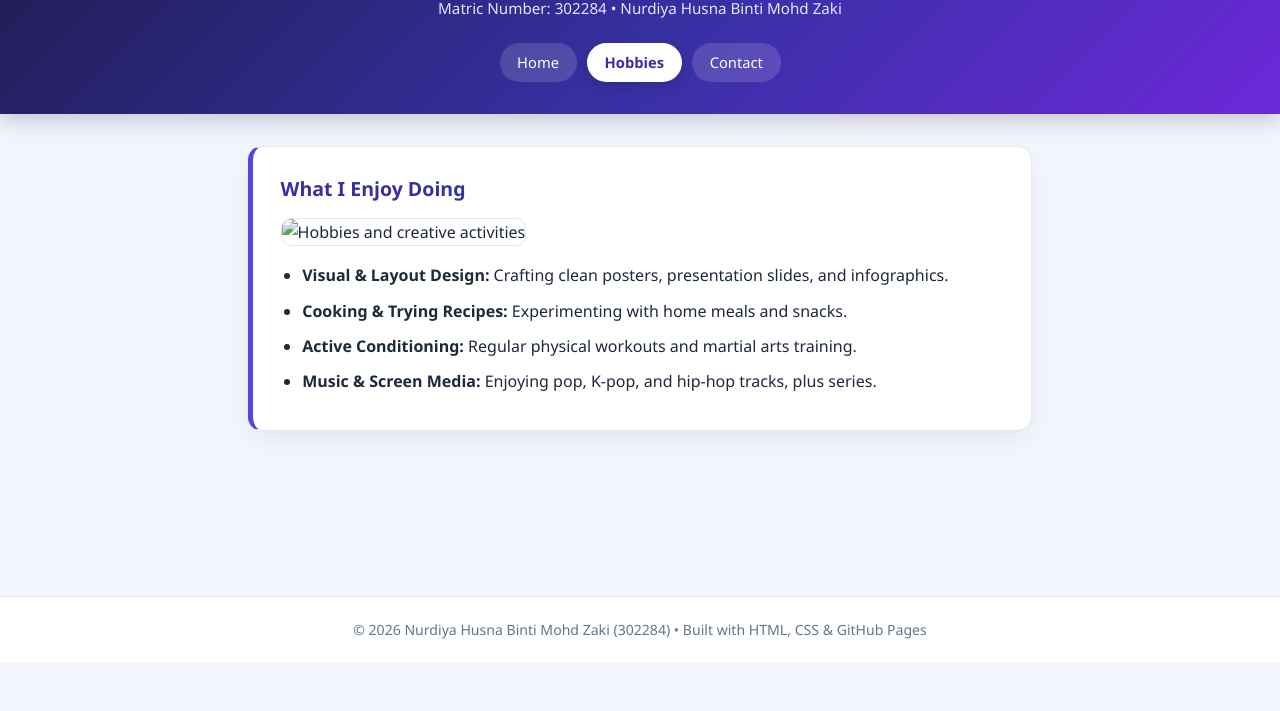
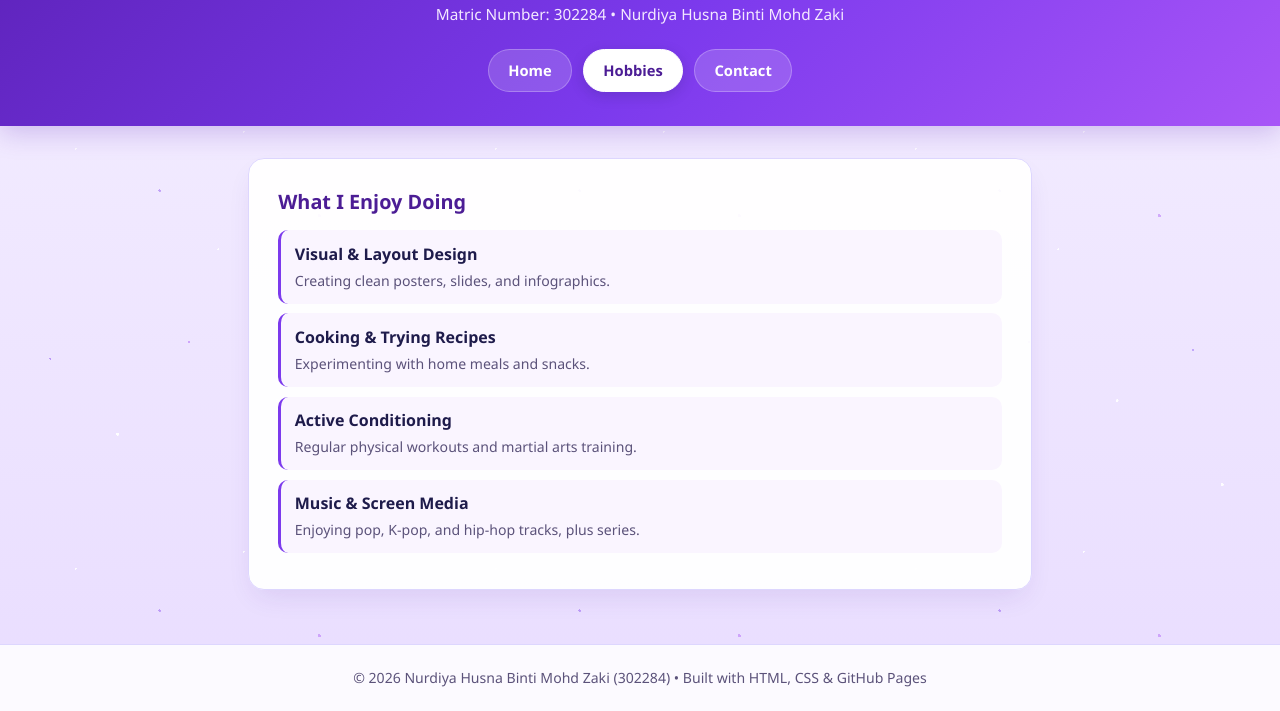
Before and after one commit to nuyana/my-resume-site, a plain HTML site: page hobbies.html in a window 1280 px wide. Shown: the part 137-848 px from the top of the page. Before the commit the page ends 800 px from the top, so only its background shows below. Drawn offline with Linux system fonts and the light colour scheme.

Commit message:
Add soft purple starry background and button press color state

```diff
--- a/hobbies.html
+++ b/hobbies.html
@@ -8,6 +8,7 @@
 </head>
 <body>
 <header>
+    <div class="header-inner">
         <span class="role-badge">Personal Side</span>
         <h1>Hobbies &amp; Interests</h1>
         <p>Matric Number: 302284 &bull; Nurdiya Husna Binti Mohd Zaki</p>
@@ -16,17 +17,29 @@
             <a href="hobbies.html" class="active">Hobbies</a>
             <a href="contact.html">Contact</a>
         </nav>
+    </div>
 </header>
 
 <main>
     <section class="card">
         <h2>What I Enjoy Doing</h2>
-        <img src="images/hobbies.jpg" alt="Hobbies and creative activities" class="banner-img" />
-        <ul>
-            <li><strong>Visual &amp; Layout Design:</strong> Crafting clean posters, presentation slides, and infographics.</li>
-            <li><strong>Cooking &amp; Trying Recipes:</strong> Experimenting with home meals and snacks.</li>
-            <li><strong>Active Conditioning:</strong> Regular physical workouts and martial arts training.</li>
-            <li><strong>Music &amp; Screen Media:</strong> Enjoying pop, K-pop, and hip-hop tracks, plus series.</li>
+        <ul class="clean-list">
+            <li>
+                <strong>Visual &amp; Layout Design</strong>
+                <span>Creating clean posters, slides, and infographics.</span>
+            </li>
+            <li>
+                <strong>Cooking &amp; Trying Recipes</strong>
+                <span>Experimenting with home meals and snacks.</span>
+            </li>
+            <li>
+                <strong>Active Conditioning</strong>
+                <span>Regular physical workouts and martial arts training.</span>
+            </li>
+            <li>
+                <strong>Music &amp; Screen Media</strong>
+                <span>Enjoying pop, K-pop, and hip-hop tracks, plus series.</span>
+            </li>
         </ul>
     </section>
 </main>
--- a/style.css
+++ b/style.css
@@ -5,75 +5,114 @@
 }
 
 :root {
-    --bg: #f3f5fc;
-    --surface: #ffffff;
-    --primary: #3730a3;
-    --primary-mid: #4f46e5;
-    --accent: #ec4899;
-    --text: #1e293b;
-    --muted: #64748b;
-    --border: #e2e8f0;
-    --shadow: 0 10px 25px -5px rgba(30, 41, 59, 0.08);
+    --bg-top: #f5f0ff;
+    --bg-bottom: #e9ddff;
+    --surface: rgba(255, 255, 255, 0.94);
+    --primary: #4c1d95;
+    --primary-mid: #7c3aed;
+    --accent: #db2777;
+    --soft-purple: #f3e8ff;
+    --text: #1e1b4b;
+    --muted: #5b527a;
+    --border: #ddd6fe;
+    --shadow: 0 12px 28px -8px rgba(76, 29, 149, 0.12);
 }
 
 body {
     font-family: "Segoe UI", Tahoma, Geneva, Verdana, sans-serif;
     line-height: 1.65;
-    background-color: var(--bg);
+    background: linear-gradient(180deg, var(--bg-top) 0%, var(--bg-bottom) 100%);
     color: var(--text);
     min-height: 100vh;
     display: flex;
     flex-direction: column;
+    position: relative;
+    overflow-x: hidden;
+}
+
+/* Bintang-bintang halus di latar belakang */
+body::before {
+    content: "";
+    position: fixed;
+    inset: 0;
+    pointer-events: none;
+    z-index: 0;
+    background-image:
+            radial-gradient(2px 2px at 12% 18%, rgba(124, 58, 237, 0.45) 50%, transparent 55%),
+            radial-gradient(3px 3px at 28% 36%, rgba(255, 255, 255, 0.95) 50%, transparent 55%),
+            radial-gradient(2px 2px at 45% 14%, rgba(168, 85, 247, 0.45) 50%, transparent 55%),
+            radial-gradient(2.5px 2.5px at 66% 28%, rgba(255, 255, 255, 0.9) 50%, transparent 55%),
+            radial-gradient(2px 2px at 84% 16%, rgba(139, 92, 246, 0.45) 50%, transparent 55%),
+            radial-gradient(3px 3px at 91% 48%, rgba(255, 255, 255, 0.9) 50%, transparent 55%),
+            radial-gradient(2px 2px at 18% 68%, rgba(255, 255, 255, 0.88) 50%, transparent 55%),
+            radial-gradient(2.5px 2.5px at 38% 78%, rgba(124, 58, 237, 0.4) 50%, transparent 55%),
+            radial-gradient(2px 2px at 58% 64%, rgba(255, 255, 255, 0.9) 50%, transparent 55%),
+            radial-gradient(3px 3px at 76% 84%, rgba(168, 85, 247, 0.42) 50%, transparent 55%),
+            radial-gradient(2px 2px at 52% 92%, rgba(255, 255, 255, 0.85) 50%, transparent 55%);
+    background-size: 420px 420px;
+}
+
+header,
+main,
+footer {
+    position: relative;
+    z-index: 1;
 }
 
 header {
-    background: linear-gradient(135deg, #1e1b4b 0%, #3730a3 55%, #6d28d9 100%);
+    background: linear-gradient(135deg, #5b21b6 0%, #7c3aed 55%, #a855f7 100%);
     color: #ffffff;
-    padding: 2.25rem 1.25rem 2rem;
+    padding: 2.35rem 1.25rem 2.15rem;
     text-align: center;
-    box-shadow: 0 6px 20px rgba(30, 27, 75, 0.22);
+    box-shadow: 0 8px 24px rgba(91, 33, 182, 0.22);
+}
+
+.header-inner {
+    max-width: 820px;
+    margin: 0 auto;
 }
 
 .role-badge {
     display: inline-block;
-    background-color: rgba(255, 255, 255, 0.16);
-    border: 1px solid rgba(255, 255, 255, 0.28);
-    padding: 0.25rem 0.85rem;
+    background-color: rgba(255, 255, 255, 0.18);
+    border: 1px solid rgba(255, 255, 255, 0.35);
+    padding: 0.28rem 0.9rem;
     border-radius: 999px;
     font-size: 0.82rem;
-    letter-spacing: 0.4px;
-    margin-bottom: 0.65rem;
+    font-weight: 600;
+    margin-bottom: 0.7rem;
 }
 
 header h1 {
-    font-size: 1.85rem;
+    font-size: 1.9rem;
     font-weight: 700;
     letter-spacing: -0.3px;
 }
 
 header p {
-    margin-top: 0.4rem;
-    font-size: 0.95rem;
-    color: #e0e7ff;
+    margin-top: 0.45rem;
+    font-size: 0.96rem;
+    color: #f3e8ff;
 }
 
 nav {
-    margin-top: 1.35rem;
+    margin-top: 1.4rem;
     display: flex;
     justify-content: center;
-    gap: 0.65rem;
+    gap: 0.7rem;
     flex-wrap: wrap;
 }
 
 nav a {
     color: #ffffff;
     text-decoration: none;
-    padding: 0.45rem 1.1rem;
+    padding: 0.5rem 1.2rem;
     border-radius: 999px;
-    background-color: rgba(255, 255, 255, 0.14);
+    background-color: rgba(255, 255, 255, 0.16);
+    border: 1px solid rgba(255, 255, 255, 0.25);
     font-size: 0.92rem;
-    font-weight: 500;
-    transition: all 0.22s ease;
+    font-weight: 600;
+    transition: background-color 0.18s ease, color 0.18s ease, transform 0.15s ease, box-shadow 0.18s ease;
 }
 
 nav a:hover {
@@ -81,103 +120,126 @@ nav a:hover {
     transform: translateY(-1px);
 }
 
+/* Bila butang ditekan */
+nav a:active {
+    background-color: #f43f5e;
+    border-color: #fda4af;
+    color: #ffffff;
+    transform: scale(0.95);
+    box-shadow: 0 2px 8px rgba(244, 63, 94, 0.35);
+}
+
+/* Butang halaman yang sedang aktif */
 nav a.active {
     background-color: #ffffff;
+    border-color: #ffffff;
     color: var(--primary);
     font-weight: 700;
-    box-shadow: 0 4px 12px rgba(0, 0, 0, 0.14);
+    box-shadow: 0 4px 14px rgba(30, 27, 75, 0.18);
+}
+
+nav a.active:active {
+    background-color: #fde047;
+    border-color: #fef08a;
+    color: #1e1b4b;
+    transform: scale(0.95);
 }
 
 main {
     width: 100%;
     max-width: 820px;
     margin: 2rem auto;
-    padding: 0 1.1rem;
+    padding: 0 1.15rem;
     flex: 1;
 }
 
 .card {
     background-color: var(--surface);
-    padding: 1.65rem 1.75rem;
-    border-radius: 14px;
+    padding: 1.65rem 1.8rem;
+    border-radius: 16px;
     margin-bottom: 1.35rem;
     border: 1px solid var(--border);
-    border-left: 5px solid var(--primary-mid);
     box-shadow: var(--shadow);
-    transition: transform 0.22s ease, box-shadow 0.22s ease;
+    transition: transform 0.2s ease, box-shadow 0.2s ease;
 }
 
 .card:hover {
-    transform: translateY(-3px);
-    box-shadow: 0 14px 30px -8px rgba(30, 41, 59, 0.13);
+    transform: translateY(-2px);
+    box-shadow: 0 16px 32px -10px rgba(76, 29, 149, 0.16);
+}
+
+.hero-card {
+    display: flex;
+    align-items: center;
+    gap: 1.5rem;
+    border-top: 4px solid var(--primary-mid);
+}
+
+.avatar {
+    width: 124px;
+    height: 124px;
+    flex-shrink: 0;
+    object-fit: cover;
+    object-position: center top;
+    border-radius: 50%;
+    border: 3px solid var(--primary-mid);
+    background-color: var(--soft-purple);
+    box-shadow: 0 8px 18px rgba(124, 58, 237, 0.22);
+}
+
+.mini-label {
+    display: inline-block;
+    font-size: 0.75rem;
+    font-weight: 700;
+    text-transform: uppercase;
+    letter-spacing: 0.7px;
+    color: var(--accent);
+    margin-bottom: 0.2rem;
 }
 
 .card h2 {
     color: var(--primary);
-    margin-bottom: 0.8rem;
-    font-size: 1.22rem;
-    display: flex;
-    align-items: center;
-    gap: 0.45rem;
+    margin-bottom: 0.75rem;
+    font-size: 1.24rem;
 }
 
-.profile-wrap {
-    display: flex;
-    align-items: center;
-    gap: 1.25rem;
-    flex-wrap: wrap;
+.clean-list {
+    list-style: none;
+    padding-left: 0;
 }
 
-.avatar {
-    width: 115px;
-    height: 115px;
-    object-fit: cover;
-    border-radius: 50%;
-    border: 3px solid var(--primary-mid);
-    box-shadow: 0 6px 16px rgba(55, 48, 163, 0.18);
+.clean-list li {
+    padding: 0.65rem 0.85rem;
+    border-radius: 10px;
+    background-color: #faf5ff;
+    border-left: 3px solid var(--primary-mid);
+    margin-bottom: 0.6rem;
 }
 
-.banner-img {
-    width: 100%;
-    max-height: 240px;
-    object-fit: cover;
-    border-radius: 10px;
-    margin-bottom: 1rem;
-    border: 1px solid var(--border);
+.clean-list li strong {
+    display: block;
+    color: var(--text);
+}
+
+.clean-list li span {
+    font-size: 0.88rem;
+    color: var(--muted);
 }
 
 .tags {
     display: flex;
     flex-wrap: wrap;
-    gap: 0.5rem;
-    margin-top: 0.5rem;
+    gap: 0.55rem;
 }
 
 .tag {
-    background-color: #eef2ff;
+    background-color: var(--soft-purple);
     color: var(--primary);
-    border: 1px solid #c7d2fe;
-    padding: 0.3rem 0.75rem;
+    border: 1px solid #d8b4fe;
+    padding: 0.35rem 0.85rem;
     border-radius: 999px;
     font-size: 0.85rem;
     font-weight: 600;
-}
-
-ul,
-ol {
-    padding-left: 1.35rem;
-}
-
-li {
-    margin-bottom: 0.55rem;
-}
-
-a {
-    color: var(--primary-mid);
-}
-
-a:hover {
-    color: var(--accent);
 }
 
 footer {
@@ -186,5 +248,12 @@ footer {
     color: var(--muted);
     font-size: 0.88rem;
     border-top: 1px solid var(--border);
-    background-color: #ffffff;
+    background-color: rgba(255, 255, 255, 0.85);
 }
+
+@media (max-width: 600px) {
+    .hero-card {
+        flex-direction: column;
+        text-align: center;
+    }
+}
```
Also changed, not shown: contact.html (+19 -5 lines), index.html (+80 -0 lines). Lines whose indentation alone changed are shown as unchanged.
